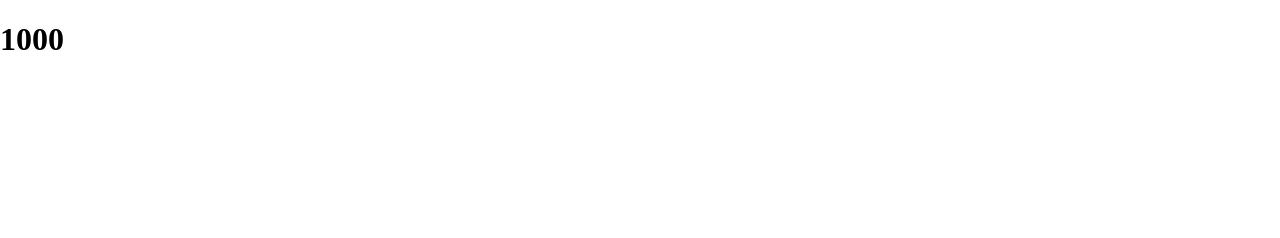
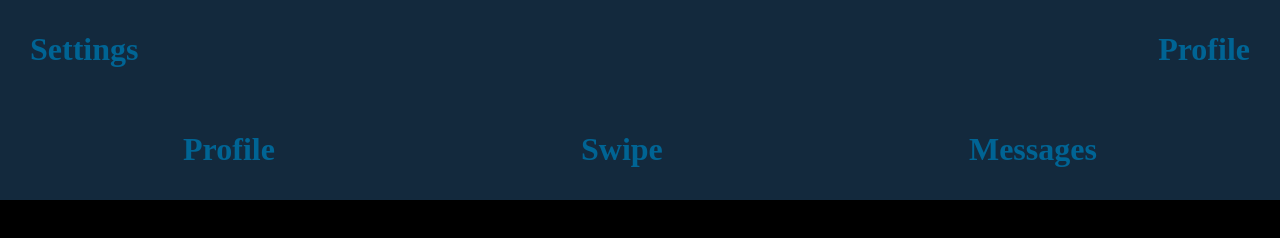
Before and after one commit to ImTheGoose/teknologi-aarsprojekt, a plain HTML site: page Front-End/index.html in a window 1280 px wide. Drawn offline with Linux system fonts and the light colour scheme.

Commit message:
initial site

```diff
--- a/Front-End/index.css
+++ b/Front-End/index.css
@@ -2,3 +2,37 @@ html, body{
     margin: 0;
     padding: 0;
 }
+
+.container {
+    display: flex;
+    flex-direction: column;
+    position: absolute;
+    width: 100%;
+    height: 100%;
+    background-color: black;
+}
+
+.menuBar{
+    display: flex;
+    background-color: #13293D;
+    padding: 10px 30px;
+}
+
+.topBar{
+    justify-content: space-between;
+}
+
+.bottomBar{
+    justify-content: space-around;
+
+}
+
+h1 {
+    color: #006494;
+
+}
+
+h1:hover{
+    color: #FA8334;
+    cursor: pointer;
+}
--- a/Front-End/index.html
+++ b/Front-End/index.html
@@ -3,12 +3,21 @@
 <head>
     <meta charset="UTF-8">
     <meta name="viewport" content="width=device-width, initial-scale=1.0">
-    <script src="./index.js"></script>
+    <script src="index.js"></script>
     <title>Swipe Side</title>
-    <link rel="stylesheet" href="./index.css">
+    <link rel="stylesheet" href="index.css">
 </head>
 <body class="container">
-    <h1>1000</h1>
+    <div class="menuBar topBar">
+        <h1>Settings</h1>
+        <h1>Profile</h1>
+    </div>
+    <div class="menuBar bottomBar">
+        <h1>Profile</h1>
+        <h1>Swipe</h1>
+        <h1>Messages</h1>
+    </div>
+
 
 </body>
 </html>
```
